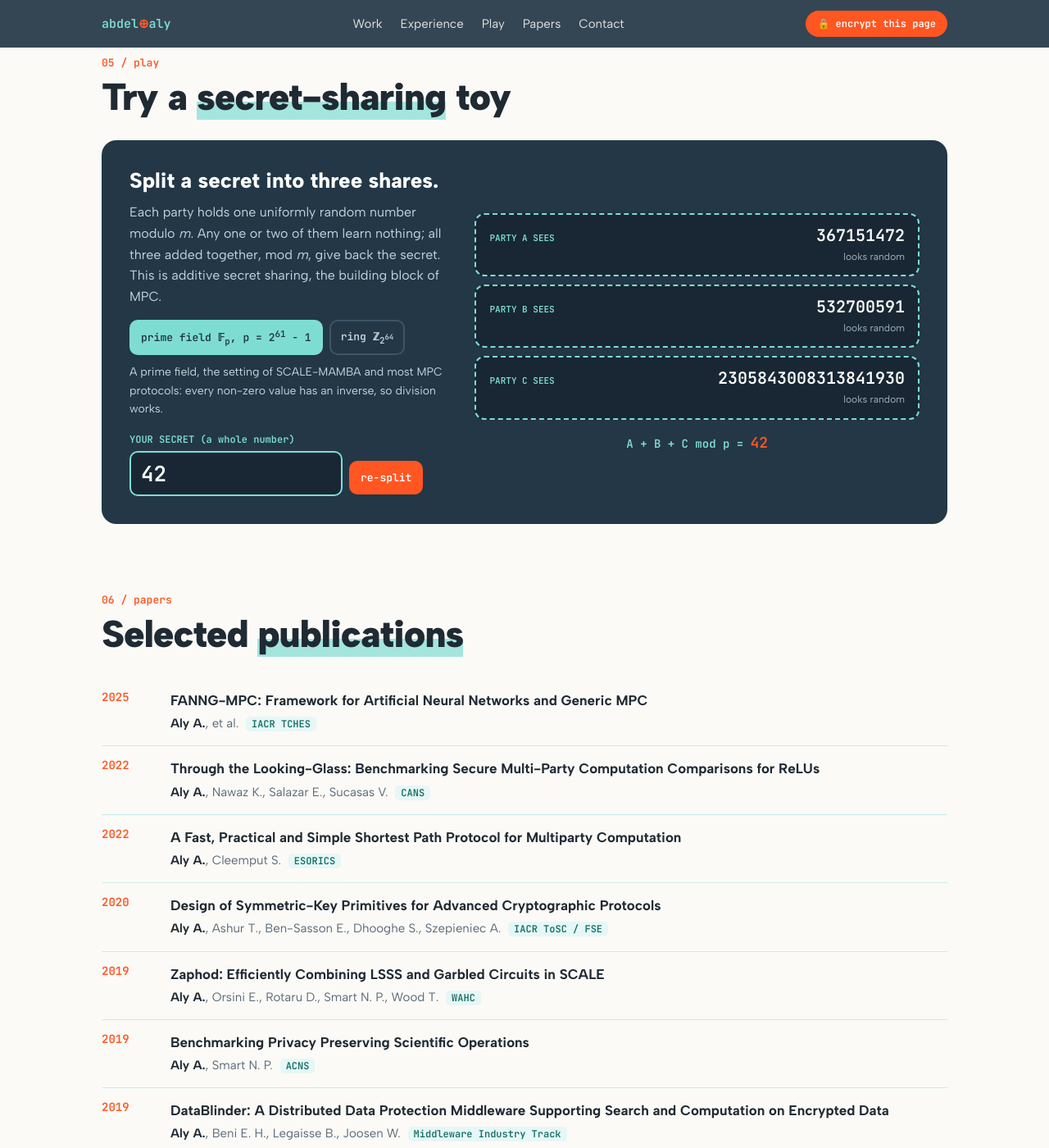
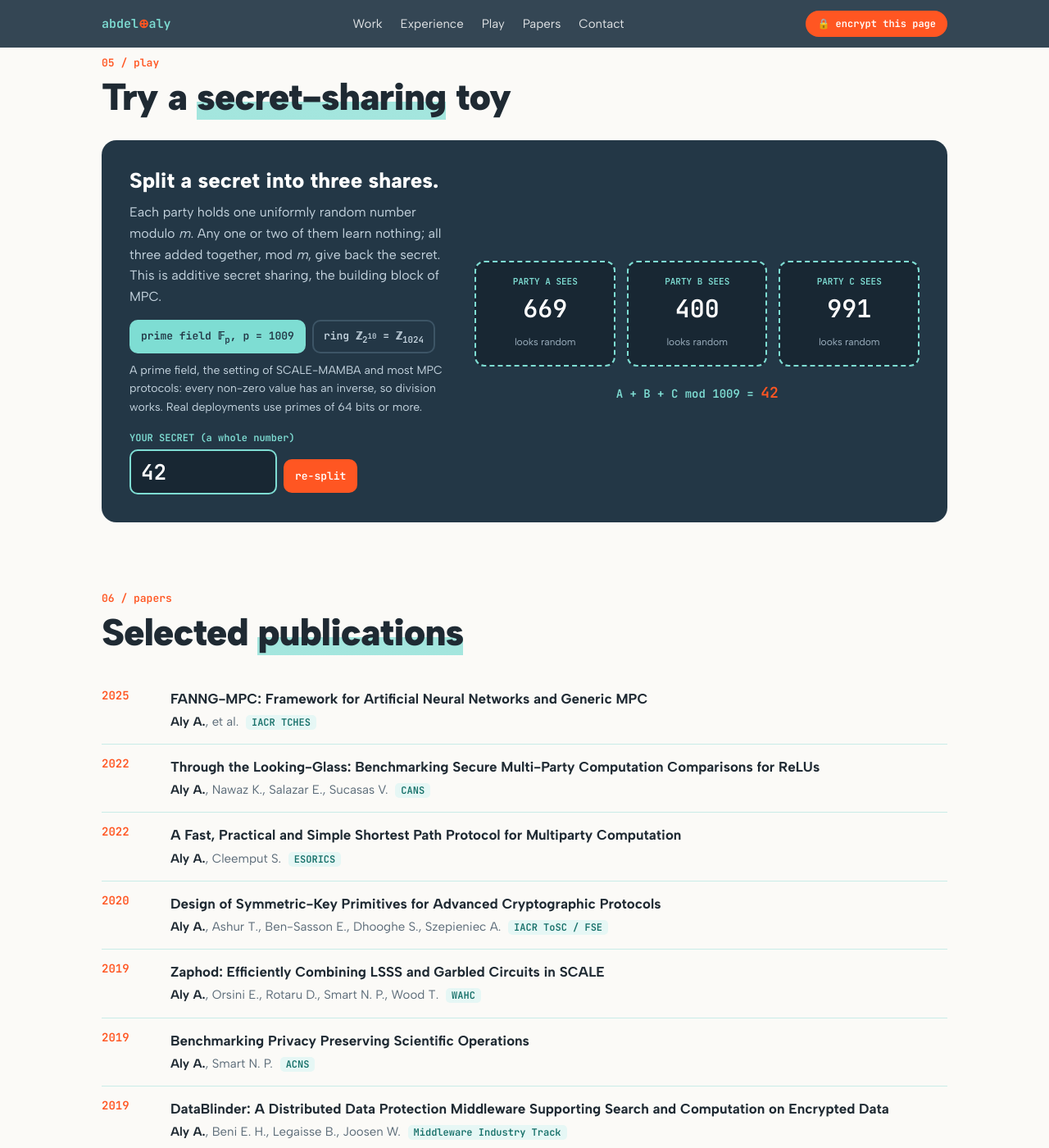
Before and after one commit to abdelrahamanaly/abdelrahamanaly.github.io, a Jekyll site: the page built from index.html, in a window 1280 px wide and 1400 px high, scrolled down 3778 px. Shown: the whole window at 82% size. Built offline with Jekyll 4.4.1, drawn with Linux system fonts in a browser that asks for light colours.

Commit message:
Secret-sharing toy: prime p = 1009 and ring Z_{2^10}
Small moduli keep the shares readable; the notes say real deployments
use 64-bit moduli. Shares use rejection sampling, so they are uniform.

Co-Authored-By: Claude Opus 5.5 <noreply@anthropic.com>

```diff
--- a/assets/site.css
+++ b/assets/site.css
@@ -126,16 +126,16 @@ a.card.side { display: block; text-decoration: none; color: inherit; }
 .toy label { display: block; font: 600 12px "JetBrains Mono", monospace; color: var(--mint); margin: 18px 0 6px; }
 .toy input { font: 700 26px "JetBrains Mono", monospace; width: 140px; padding: 8px 12px; border-radius: 10px; border: 2px solid var(--mint); background: var(--navy-2); color: #fff; }
 .toy button { font: 600 13px "JetBrains Mono", monospace; margin-left: 8px; padding: 12px 14px; border-radius: 10px; border: 0; background: var(--orange); color: #fff; cursor: pointer; }
-.shares { display: grid; grid-template-columns: 1fr; gap: 10px; }
-.share { background: var(--navy-2); border: 2px dashed var(--mint); border-radius: 12px; padding: 12px 16px; display: grid; grid-template-columns: auto 1fr; align-items: baseline; gap: 4px 14px; }
-.share .who { font: 600 11px "JetBrains Mono", monospace; color: var(--mint); text-transform: uppercase; white-space: nowrap; }
-.share b { font: 700 20px "JetBrains Mono", monospace; text-align: right; overflow-wrap: anywhere; transition: color .3s; }
-.share small { grid-column: 2; text-align: right; color: #9fb3c2; font-size: 12px; }
+.shares { display: grid; grid-template-columns: repeat(3, 1fr); gap: 14px; }
+.share { background: var(--navy-2); border: 2px dashed var(--mint); border-radius: 12px; padding: 16px; text-align: center; }
+.share .who { font: 600 11px "JetBrains Mono", monospace; color: var(--mint); text-transform: uppercase; }
+.share b { display: block; font: 700 30px "JetBrains Mono", monospace; margin: 6px 0; transition: color .3s; }
+.share small { color: #9fb3c2; font-size: 12px; }
 .modulus { display: flex; flex-wrap: wrap; gap: 8px; margin-top: 16px; }
 .toy .modulus button { margin: 0; padding: 8px 12px; background: transparent; color: #c4d3de; border: 2px solid #3d5566; font-weight: 600; }
 .toy .modulus button[aria-checked="true"] { background: var(--mint); border-color: var(--mint); color: var(--navy); }
 .toy .modnote { font-size: 14px; margin-top: 10px; min-height: 3em; }
-.toy input { width: 260px; max-width: 100%; }
+.toy input { width: 180px; max-width: 100%; }
 .toy input[aria-invalid="true"] { border-color: var(--orange); }
 .sum .wrap-note { color: #9fb3c2; font-size: 12px; }
 .sum { grid-column: 1 / -1; text-align: center; font: 600 14px "JetBrains Mono", monospace; color: var(--mint); margin-top: 6px; }
@@ -180,7 +180,7 @@ footer .wrap { display: flex; justify-content: space-between; gap: 14px; flex-wr
 }
 @media (max-width: 520px) {
   .wrap { padding: 0 16px; }
-  .share b { font-size: 16px; }
+  .shares { grid-template-columns: 1fr; }
   .toy { padding: 22px; }
   .pubs li { grid-template-columns: 1fr; gap: 2px; }
 }
--- a/assets/site.js
+++ b/assets/site.js
@@ -55,22 +55,21 @@
   lock.addEventListener("click", toggle);
   addEventListener("keydown", (e) => { if ((e.key === "e" || e.key === "E") && !e.target.closest("input,textarea")) toggle(); });
 
-  // Secret-sharing toy: three additive shares over the prime field F_p (p = 2^61 - 1)
-  // or the ring Z_{2^64}. Randomness comes from crypto.getRandomValues; shares are uniform.
+  // Secret-sharing toy: three additive shares over the prime field F_p (p = 1009)
+  // or the ring Z_{2^10}. Randomness comes from crypto.getRandomValues; shares are uniform.
   const MODS = {
-    p:    { m: (1n << 61n) - 1n, name: "p", note: "A prime field, the setting of SCALE-MAMBA and most MPC protocols: every non-zero value has an inverse, so division works." },
-    "2k": { m: 1n << 64n,        name: "2⁶⁴", note: "The ring of 64-bit integers, the setting of SPDZ2k-style protocols: arithmetic wraps around exactly like a CPU word." },
+    p:    { m: 1009n, name: "1009", note: "A prime field, the setting of SCALE-MAMBA and most MPC protocols: every non-zero value has an inverse, so division works. Real deployments use primes of 64 bits or more." },
+    "2k": { m: 1024n, name: "2¹⁰", note: "A ring of integers modulo a power of two, the setting of SPDZ2k-style protocols: arithmetic wraps around like a CPU word. Real deployments use 2⁶⁴." },
   };
   let mod = MODS.p;
   const input = document.getElementById("secret");
   const mo = (x, m) => ((x % m) + m) % m;
   function rand(m) {
-    // Uniform in [0, m): draw 64 bits; for the Mersenne prime keep 61 and reject p itself.
-    const w = new BigUint64Array(1);
+    // Uniform in [0, m): rejection sampling on 32-bit draws, so no value is favoured.
+    const w = new Uint32Array(1), lim = 2 ** 32 - (2 ** 32 % Number(m));
     for (;;) {
       crypto.getRandomValues(w);
-      const r = m === MODS.p.m ? w[0] >> 3n : w[0];
-      if (r < m) return r;
+      if (w[0] < lim) return BigInt(w[0]) % m;
     }
   }
   function split() {
--- a/index.html
+++ b/index.html
@@ -107,8 +107,8 @@ layout: default
         <h3>Split a secret into three shares.</h3>
         <p>Each party holds one uniformly random number modulo <i>m</i>. Any one or two of them learn nothing; all three added together, mod <i>m</i>, give back the secret. This is additive secret sharing, the building block of MPC.</p>
         <div class="modulus" role="radiogroup" aria-label="Modulus">
-          <button type="button" role="radio" aria-checked="true" data-mod="p">prime field 𝔽<sub>p</sub>, p = 2<sup>61</sup> − 1</button>
-          <button type="button" role="radio" aria-checked="false" data-mod="2k">ring ℤ<sub>2<sup>64</sup></sub></button>
+          <button type="button" role="radio" aria-checked="true" data-mod="p">prime field 𝔽<sub>p</sub>, p = 1009</button>
+          <button type="button" role="radio" aria-checked="false" data-mod="2k">ring ℤ<sub>2<sup>10</sup></sub> = ℤ<sub>1024</sub></button>
         </div>
         <p class="modnote" id="modnote"></p>
         <label for="secret">YOUR SECRET (a whole number)</label>
```
Also changed, not shown: README.md.
